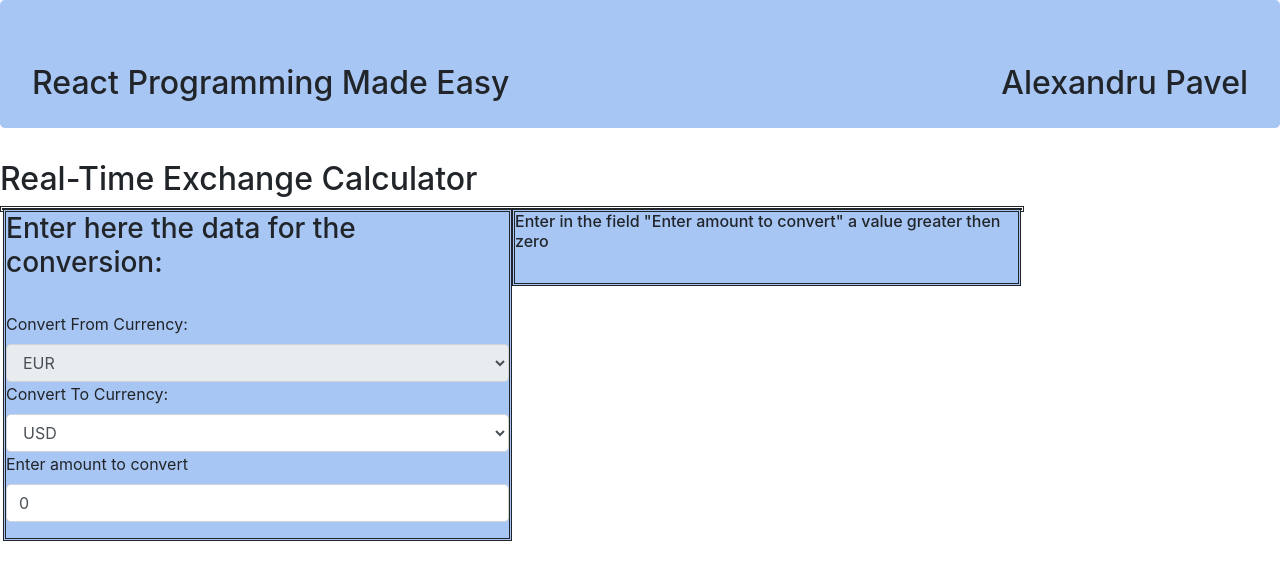
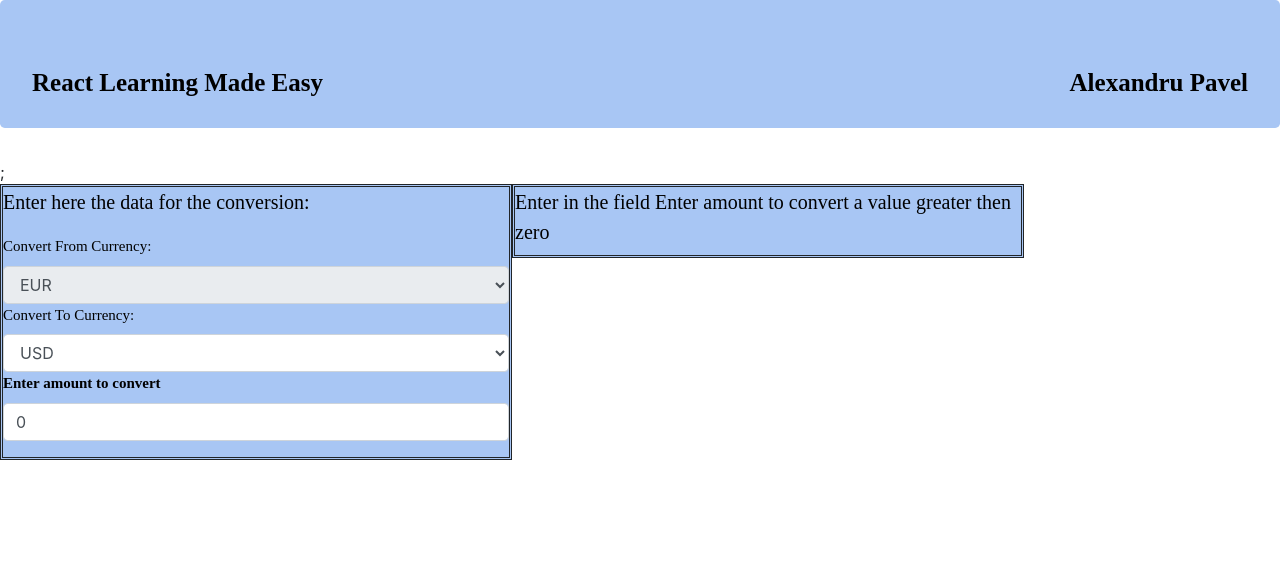
Before and after one commit to AlexandruPavel8/calculator, a React (Create React App) app: page / in a window 1280 px wide. Shown: the top 580 px of the page. Built offline with nearby package versions, Linux system fonts and the light colour scheme.

Commit message:
Added Label Component and made Header React specific

```diff
--- a/public/index.html
+++ b/public/index.html
@@ -9,11 +9,6 @@
     <noscript>
       You need to enable JavaScript to run this app.
     </noscript>
-    <div id="header" style="background-color: #a8c6f4;" class="jumbotron">
-      <h2 style="text-align:left;float:left;">React Programming Made Easy</h2>
-      <h2 style="text-align:right;float:right;">Alexandru Pavel</h2>
-    </div>
-
     <div id="root">
 
     </div>
--- a/src/App.js
+++ b/src/App.js
@@ -5,7 +5,7 @@ class App extends Component {
   render() {
     return (
       <div id="AppDiv">
-         <Header />
+         <Header leftLabel="React Learning Made Easy" rightLabel="Alexandru Pavel" backgroundColorJumbotron="#a8c6f4" />
          <Main />
       </div>
     );
--- a/src/Calculator.css
+++ b/src/Calculator.css
@@ -1,6 +1,5 @@
 .calculatorAndSummaryStyle {
     width: 80%;
-    border-style: double;
   }
   .calculatorStyle {
     float:left;
--- a/src/Calculator.js
+++ b/src/Calculator.js
@@ -1,5 +1,6 @@
 import React, { Component } from 'react';
 import {FormGroup, ControlLabel, FormControl} from 'react-bootstrap';
+import Label from './Label';
 import './Calculator.css';
 import Summary from './Summary';
 
@@ -35,22 +36,24 @@ class Calculator extends Component {
           <div id="CalculatorAndSummaryDiv" className="calculatorAndSummaryStyle">
 
             <div id = "CalculatorDiv" className="calculatorStyle">
-                <h3>Enter here the data for the conversion:</h3>
-                <br/>
+
+                <Label labelText="Enter here the data for the conversion:" fontSize = {20} fontFamily="Times New Roman" color="black" textAlign="left" float="left"/>
+                <br/><br/>
+
                 <form >
                 <FormGroup controlId="exchangeFormGroup">
-                        <ControlLabel>Convert From Currency:</ControlLabel>
+                        <Label labelText="Convert From Currency:" fontSize = {15} fontFamily="Times New Roman" color="black" textAlign="left" float="left"/>
                         <FormControl componentClass="select" placeholder="select" readOnly>
                             <option value="EUR">EUR</option>
                         </FormControl>
 
-                        <ControlLabel>Convert To Currency:</ControlLabel>
+                        <Label labelText="Convert To Currency:" fontSize = {15} fontFamily="Times New Roman" color="black" textAlign="left" float="left"/>
                         <FormControl componentClass="select" placeholder="select" onChange={this.handleChangeCurrencyTo}>
                             <option value="USD">USD</option>
                             <option value="RON">RON</option>
                         </FormControl>
 
-                        <ControlLabel>Enter amount to convert</ControlLabel>
+                        <Label labelText="Enter amount to convert" fontSize = {15} fontFamily="Times New Roman" fontWeight="bold" color="black" textAlign="left" float="left"/>
                         <FormControl
                             type="number"
                             min="0"
@@ -63,7 +66,14 @@ class Calculator extends Component {
             </div>
 
             <div className="summaryStyle">
-            <h6>Enter in the field "Enter amount to convert" a value greater then zero</h6>
+            <Label
+                labelText="Enter in the field Enter amount to convert a value greater then zero"
+                fontSize = {20}
+                fontFamily="Times New Roman"
+                color="black"
+                textAlign="left"
+                float="left"
+            />
             <br/>
             <Summary currencyFrom="EUR" currencyTo={this.state.currencyTo} amountFrom={this.state.amountFrom} rate={this.state.rate} date={this.state.date}/>
             </div>
--- a/src/Header.js
+++ b/src/Header.js
@@ -1,10 +1,21 @@
-import React, { Component } from 'react';
+import React, { Component } from "react";
+import {Jumbotron} from 'react-bootstrap';
+import Label from './Label';
 
 class Header extends Component {
   render() {
+
+    const jumbotronStyle = {
+      backgroundColor: this.props.backgroundColorJumbotron
+    }
+
     return (
-      <div id = "HeaderDiv">
-        <h2 align="left">Real-Time Exchange Calculator</h2>
+      <div id="HeaderDiv">
+        <Jumbotron style={jumbotronStyle}>
+        <Label labelText={this.props.leftLabel} fontSize = {25} fontFamily="Times New Roman" fontWeight="bold" color="black" textAlign="left" float="left"/>
+        <Label labelText={this.props.rightLabel} fontSize = {25} fontFamily="Times New Roman" fontWeight="bold" color="black" textAlign="right" float="right"/>
+        </Jumbotron>
+        ;
       </div>
     );
   }
--- /dev/null
+++ b/src/Label.js
@@ -0,0 +1,22 @@
+import React, { Component } from 'react';
+
+class Label extends Component {
+  render() {
+      var labelStyle=
+      {
+          fontSize: this.props.fontSize,
+          fontFamily: this.props.fontFamily,
+          fontWeight: this.props.fontWeight,
+          textAlign: this.props.textAlign,
+          color: this.props.color,
+          float: this.props.float
+      }
+    return (
+      <div>
+         <label style={labelStyle}>{this.props.labelText}</label>
+      </div>
+    );
+  }
+}
+
+export default Label;
--- a/src/Summary.js
+++ b/src/Summary.js
@@ -1,17 +1,17 @@
 import React, { Component } from "react";
 import PropTypes from "prop-types";
+import Label from './Label';
 class Summary extends Component {
   render() {
     if (this.props.amountFrom > 0) {
     const amountTo = (this.props.amountFrom * this.props.rate).toFixed(2);
+    const summaryLabel = this.props.amountFrom + " " + this.props.currencyFrom + " is equal to " + amountTo + " " + this.props.currencyTo;
+    const conversionDateLabel = "Conversion date is " + this.props.date;
+
       return (
         <div id="SummaryDiv">
-          <h4 align="center">
-            {this.props.amountFrom} {this.props.currencyFrom} is equal to{" "}
-            {amountTo} {this.props.currencyTo}
-          </h4>
-          <br />
-          <h6 align="left">Conversion date is {this.props.date}</h6>
+          <Label labelText={summaryLabel} fontSize = {20} fontFamily="Times New Roman" fontWeight="bold" color="black" textAlign="center" />
+          <Label labelText={conversionDateLabel} fontSize = {15} fontFamily="Times New Roman" fontWeight="bold" color="black" textAlign="left"/>
         </div>
       );
     } else {
```
